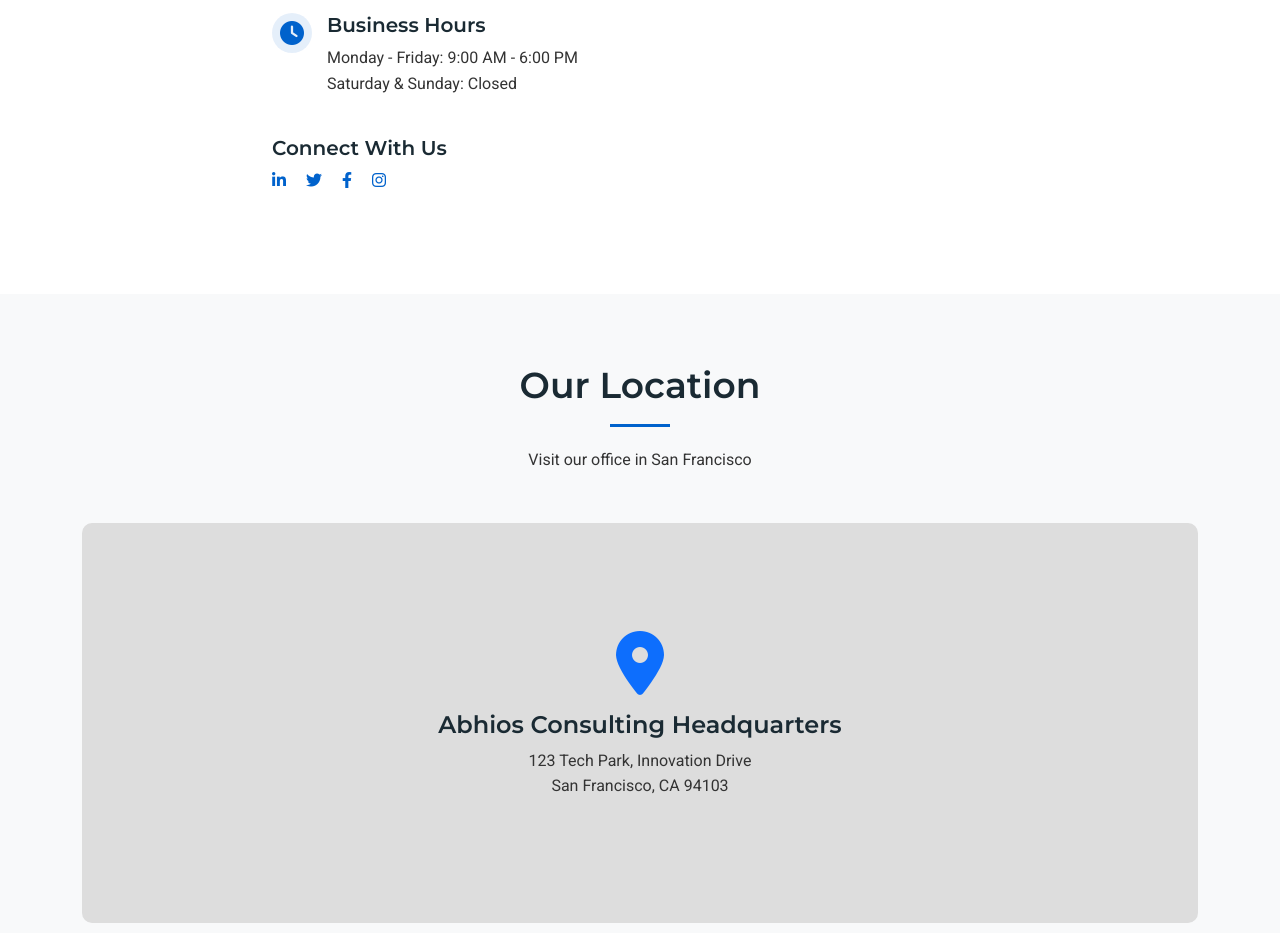
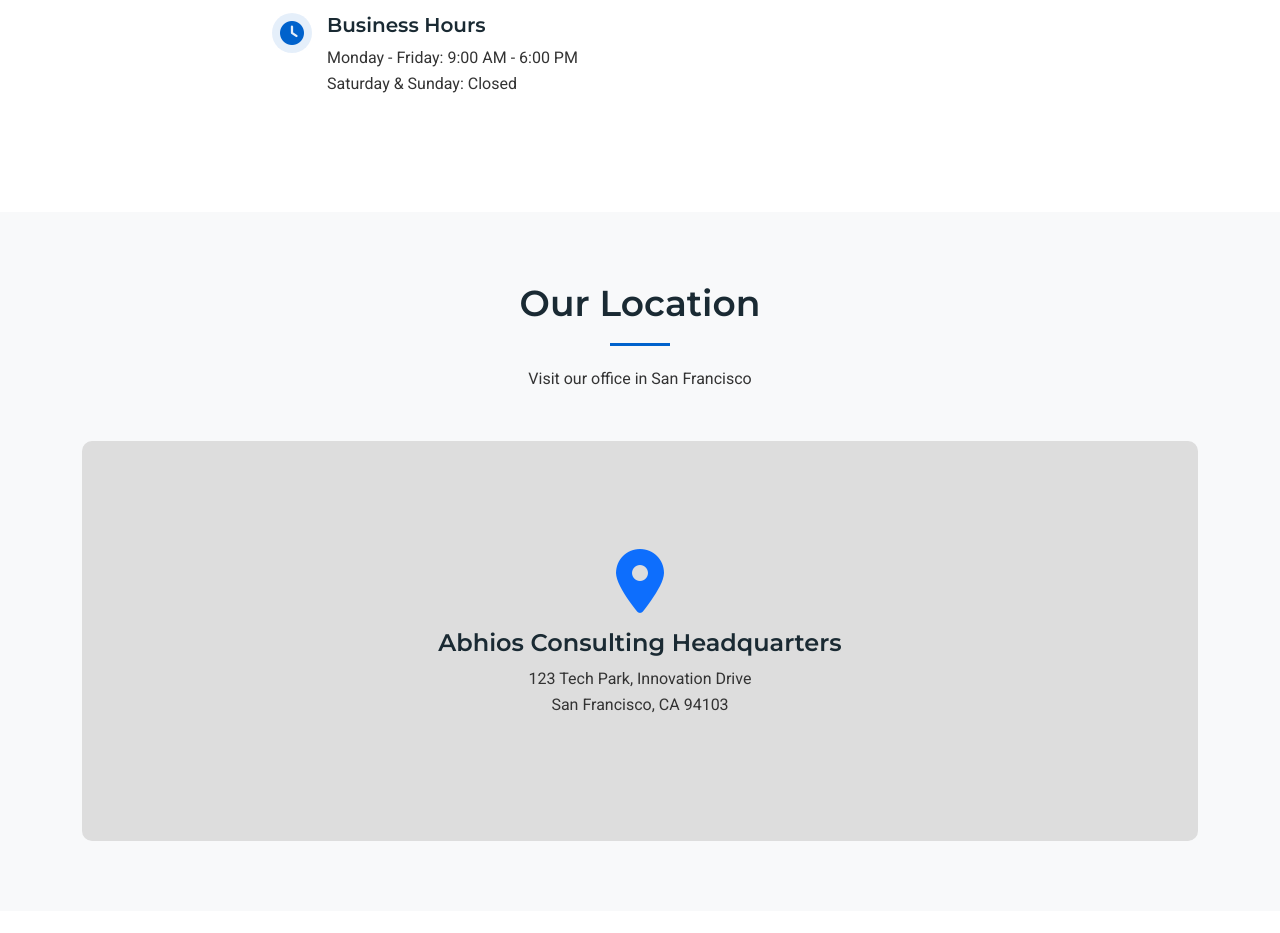
Before and after one commit to 4abhios/consult.github.io, a plain HTML site: page contact.html in a window 1280 px wide. Shown: the part 820-1753 px from the top of the page. Drawn offline with nearby package versions, Linux system fonts and the light colour scheme.

Commit message:
Update contact.html
removed social media

```diff
--- a/contact.html
+++ b/contact.html
@@ -115,14 +115,6 @@
                             <h5>Business Hours</h5>
                             <p>Monday - Friday: 9:00 AM - 6:00 PM<br>Saturday & Sunday: Closed</p>
                         </div>
-                    </div>
-
-                    <div class="social-links mt-4">
-                        <h5>Connect With Us</h5>
-                        <a href="#" class="me-3"><i class="fab fa-linkedin-in"></i></a>
-                        <a href="#" class="me-3"><i class="fab fa-twitter"></i></a>
-                        <a href="#" class="me-3"><i class="fab fa-facebook-f"></i></a>
-                        <a href="#" class="me-3"><i class="fab fa-instagram"></i></a>
                     </div>
                 </div>
             </div>
```
